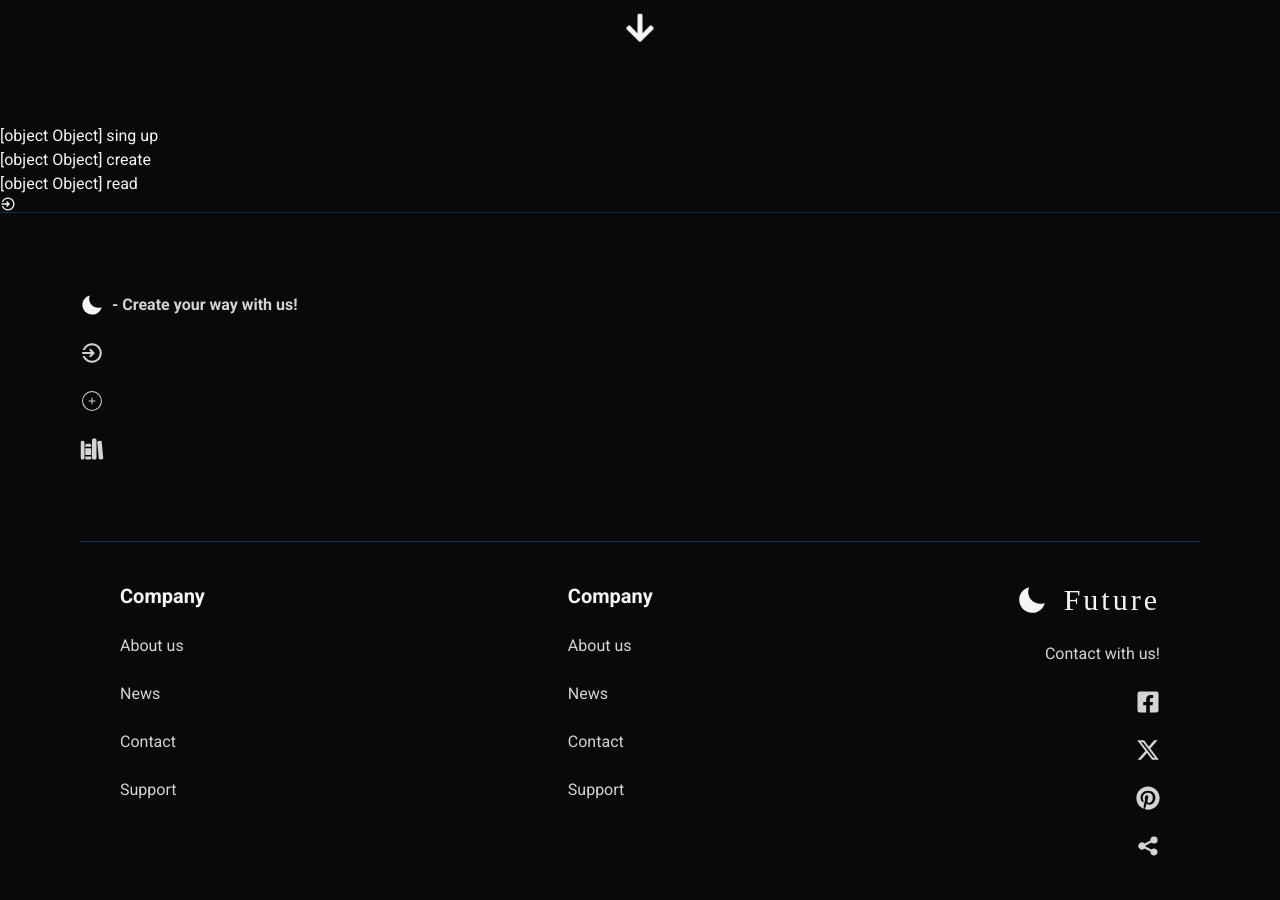
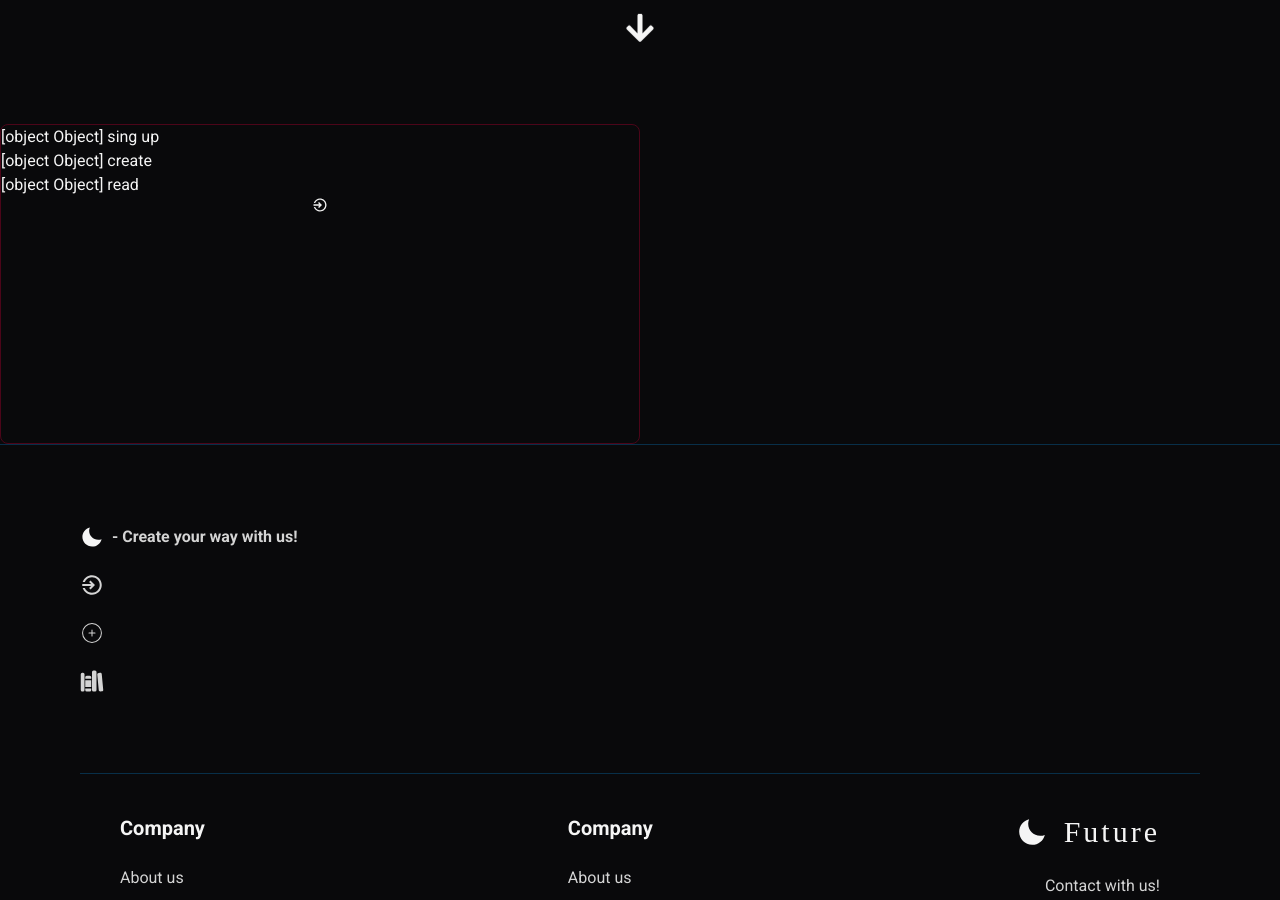
Before and after one commit to pawelek7k/future, a Next.js app: page / in a window 1280 px wide. Shown: the part 1580-2480 px from the top of the page. Built offline with nearby package versions, Linux system fonts and the light colour scheme; a web font is replaced by a local one.

Commit message:
Update Description.tsx

```diff
--- a/app/components/landing/Description.tsx
+++ b/app/components/landing/Description.tsx
@@ -7,7 +7,7 @@ import { useState } from "react";
 export const Description = () => {
   const [selectedTab, setSelectedTab] = useState(descriptions[0]);
   return (
-    <div>
+    <div className="border border-rose-950 h-[20rem] w-[40rem] rounded-lg">
       <nav>
         <ul className="text-neutral-100">
           {descriptions.map((description) => (
@@ -23,7 +23,7 @@ export const Description = () => {
           ))}
         </ul>
       </nav>
-      <div>
+      <div className="flex justify-center items-center flex-1">
         <AnimatePresence mode="wait">
           <motion.div
             key={selectedTab ? selectedTab.label : "empty"}
```
